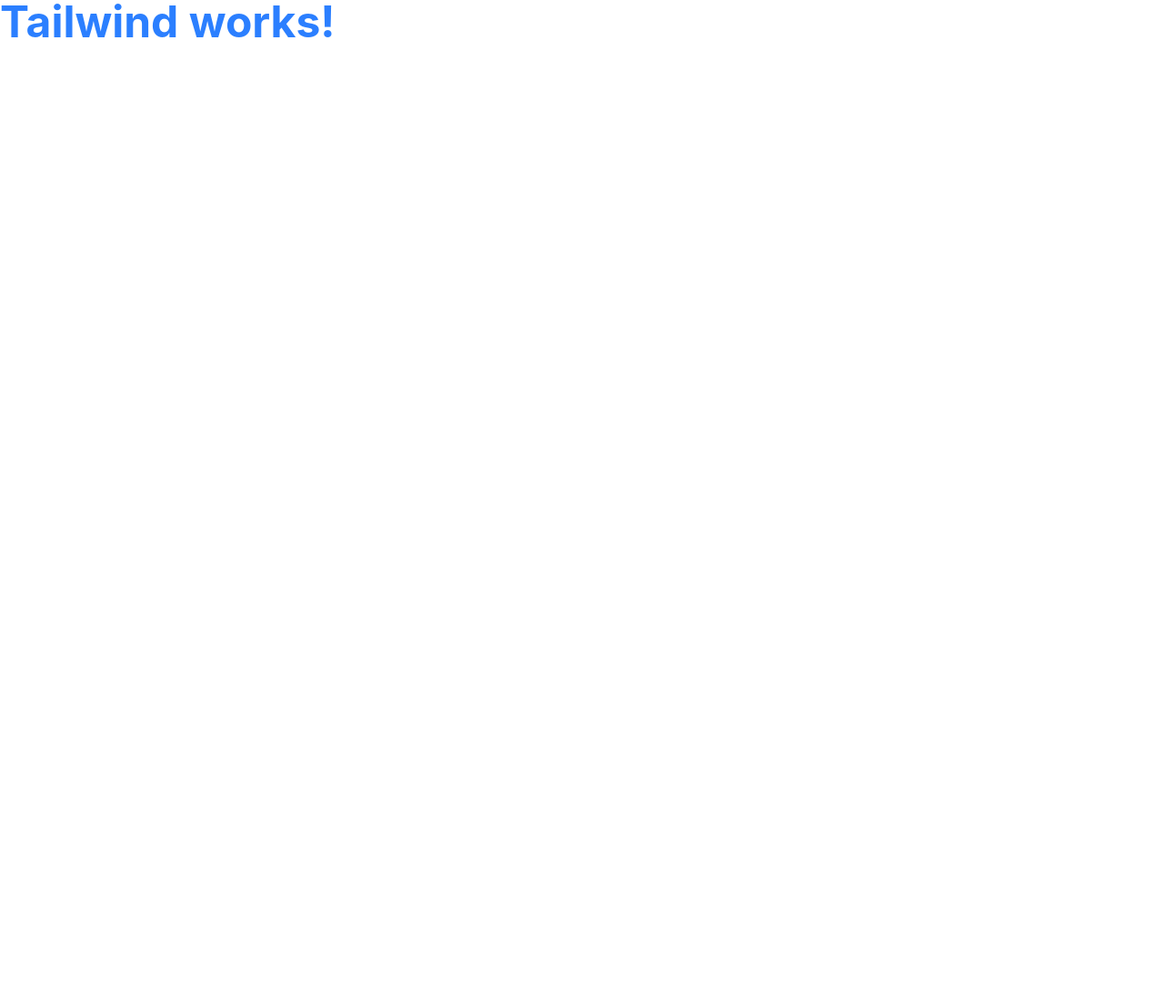
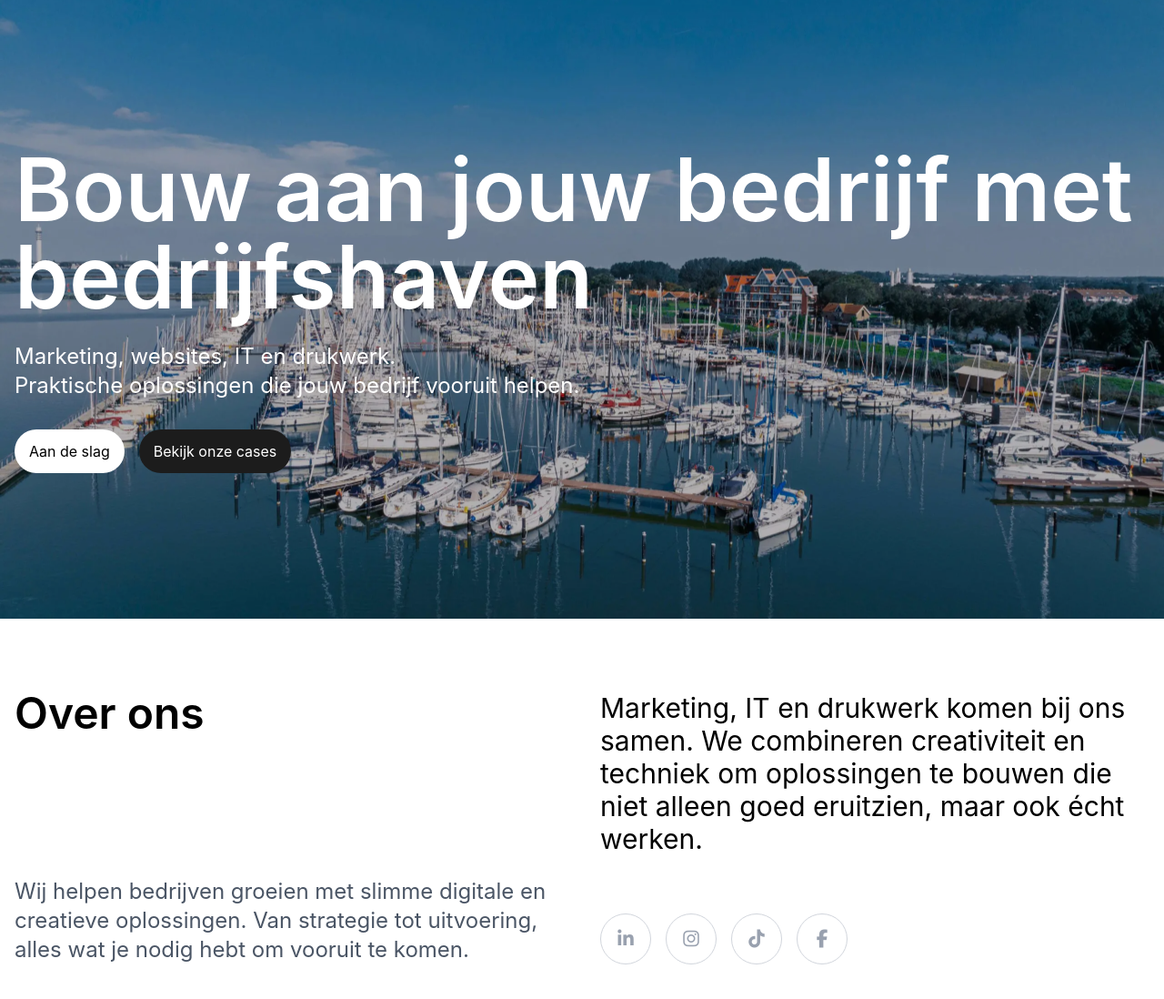
Before and after one commit to lizmstrs/bedrijfshaven-website, a website built with Vite: page index.html in a window 1280 px wide. Shown: the whole page at 91% size. Before the commit the page ends 800 px from the top, so only its background shows below. Built offline with nearby package versions, Linux system fonts and the light colour scheme.

Commit message:
added hero and section 1 "over ons"

```diff
--- a/index.html
+++ b/index.html
@@ -6,15 +6,61 @@
   <title>Homepage</title>
 
   <link rel="stylesheet" href="/src/style.css">
+
+  <!-- voor social media icons -->
+   <link rel="stylesheet" href="https://cdnjs.cloudflare.com/ajax/libs/font-awesome/6.5.1/css/all.min.css">
 </head>
 <body>
-<div class="mx-auto max-w-360">
+    <!-- hero -->
+<div class="relative max-h-[85vh] overflow-hidden">
 
-    <h1 class="text-5xl font-bold text-blue-500">
-    Tailwind works!
-    </h1>
+    <img src="/img/hero.webp" alt="Hero Image" class="absolute inset-0 h-full w-full object-cover">
+    <div class="absolute inset-0 bg-black/30"></div>
 
-  </div>
+    <div class="relative z-10 mx-auto flex min-h-[85vh] max-w-360 items-center px-4 text-white">
+        <div>
+
+        <h1 class=" text-5xl md:text-8xl font-semibold">Bouw aan jouw bedrijf met bedrijfshaven</h1>
+
+        <div class="mt-6 text-1xl md:text-2xl">Marketing, websites, IT en drukwerk. <br> Praktische oplossingen die jouw bedrijf vooruit helpen.</div>
+
+        <div class="mt-8 flex  gap-4">
+        <a href="#" class="rounded-full bg-white px-4 py-3 text-black flex items-center justify-center">Aan de slag</a>
+        <a href="#" class="rounded-full bg-[#1C1C1C] px-4 py-3 text-white flex items-center justify-center">Bekijk onze cases</a>
+        </div>
+
+        </div>
+    </div>
+
+</div>
+
+<!-- container for content -->
+<div class="mx-auto max-w-360 px-4">
+
+    <!-- section 1 over ons -->
+     <div class="mt-20 mb-20 grid grid-cols-1 md:grid-cols-12 gap-10">
+        <div class="md:col-span-6 flex flex-col justify-between">
+        <h2 class="text-5xl font-semibold ">Over ons</h2>
+        <div class="text-2xl text-gray-600 mt-4">Wij helpen bedrijven groeien met slimme digitale en creatieve oplossingen. Van strategie tot uitvoering, alles wat je nodig hebt om vooruit te komen.</div>
+        </div>
+        <div class="md:col-span-6">
+        <div class="text-3xl">Marketing, IT en drukwerk komen bij ons samen. We combineren creativiteit en techniek om oplossingen te bouwen die niet alleen goed eruitzien, maar ook écht werken.</div>
+        <div class="mt-16">
+            <ul class="flex  gap-4">
+                <li><a href="#" class="flex h-14 w-14 items-center justify-center rounded-full border border-gray-300 text-gray-400 text-xl"><i class="fa-brands fa-linkedin-in"></i></a></li>
+                <li><a href="#" class="flex h-14 w-14 items-center justify-center rounded-full border border-gray-300 text-gray-400 text-xl"><i class="fa-brands fa-instagram"></i></a></li>
+                <li><a href="#" class="flex h-14 w-14 items-center justify-center rounded-full border border-gray-300 text-gray-400 text-xl"><i class="fa-brands fa-tiktok"></i></a></li>
+                <li><a href="#" class="flex h-14 w-14 items-center justify-center rounded-full border border-gray-300 text-gray-400 text-xl"><i class="fa-brands fa-facebook-f"></i></a></li>
+            </ul>
+        </div>
+        </div>
+    </div>
+
+
+
+</div>
+
+
 
 
 </body>
```
Also changed, not shown: img/hero.webp (added).
